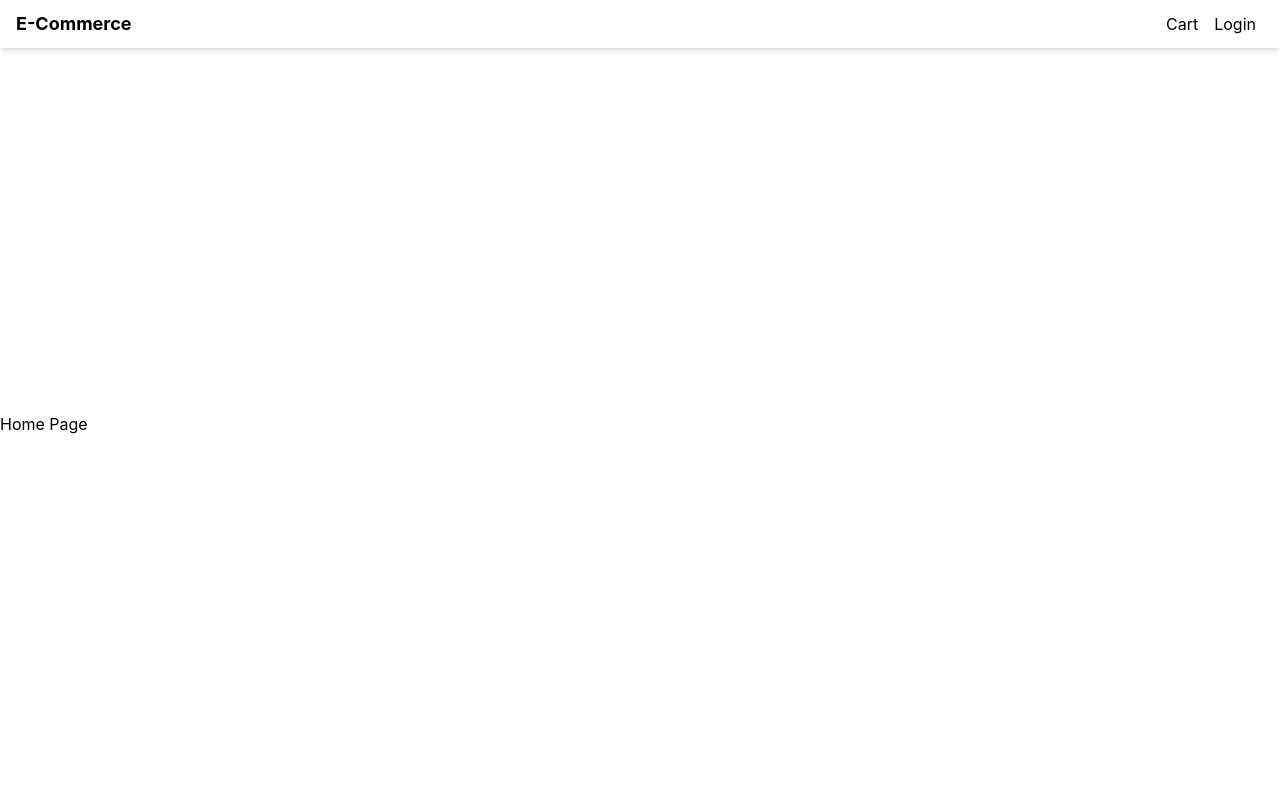
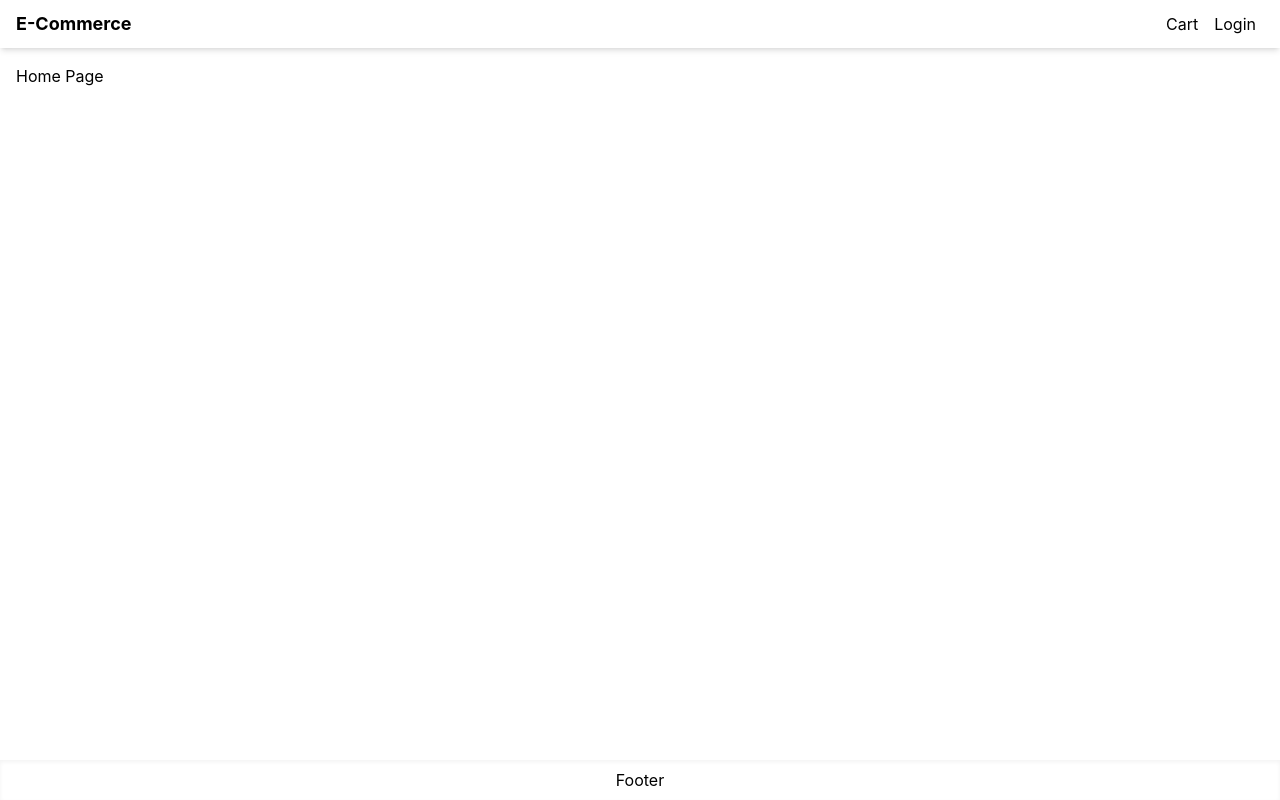
Before and after one commit to DanielMcIntyre2022/NextJS-ECommerce-Site, a Next.js app: page / in a window 1280 px wide. Built offline with nearby package versions, Linux system fonts and the light colour scheme.

Commit message:
updates to main and footer elements

```diff
--- a/components/Layout.js
+++ b/components/Layout.js
@@ -22,12 +22,12 @@ const Layout = ({title, children}) => {
                 </nav>
             </header>
 
-            <main>
+            <main className='container m-auto mt-4 px-4'>
                 {children}
             </main>
 
-            <footer>
-
+            <footer className='flex h-10 justify-center items-center shadow-inner'>
+                Footer
             </footer>
         </div>
      </>
```
